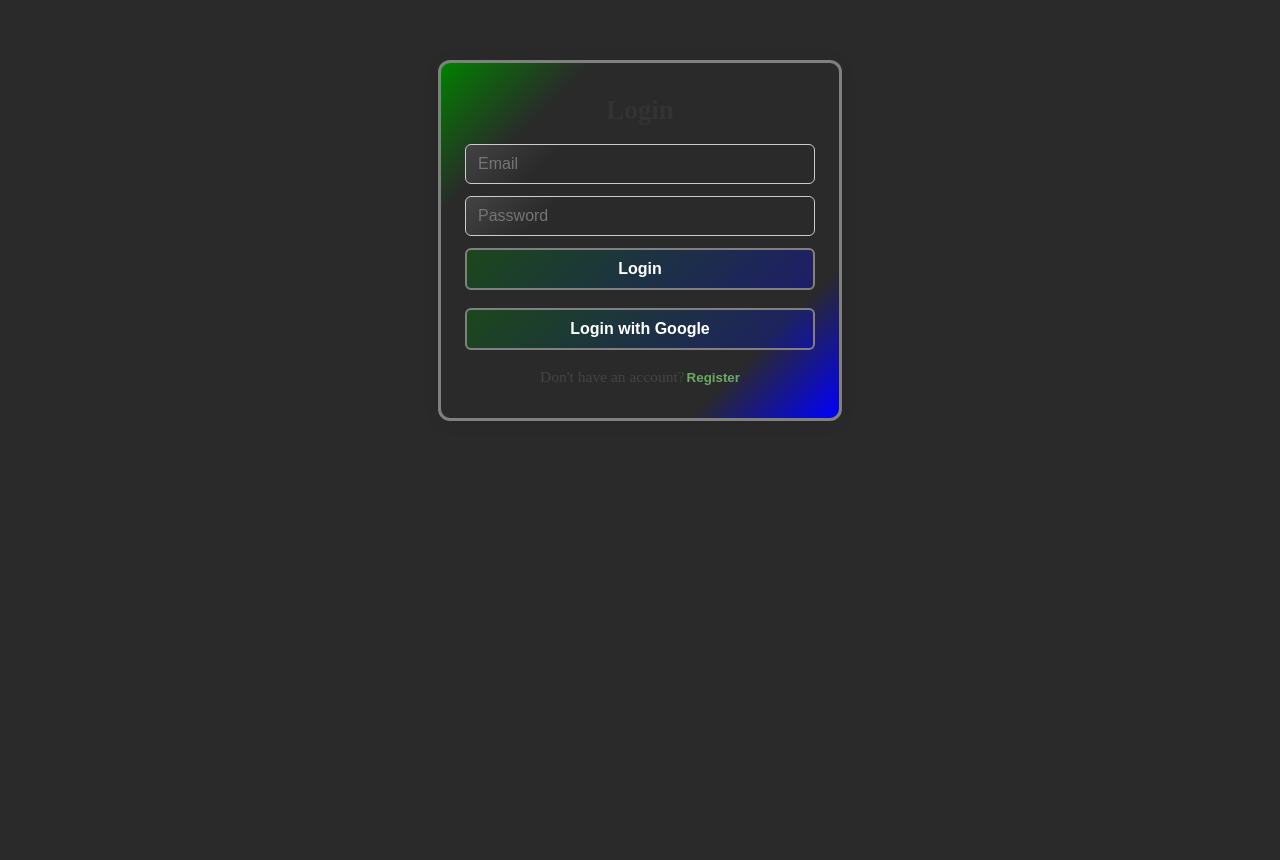
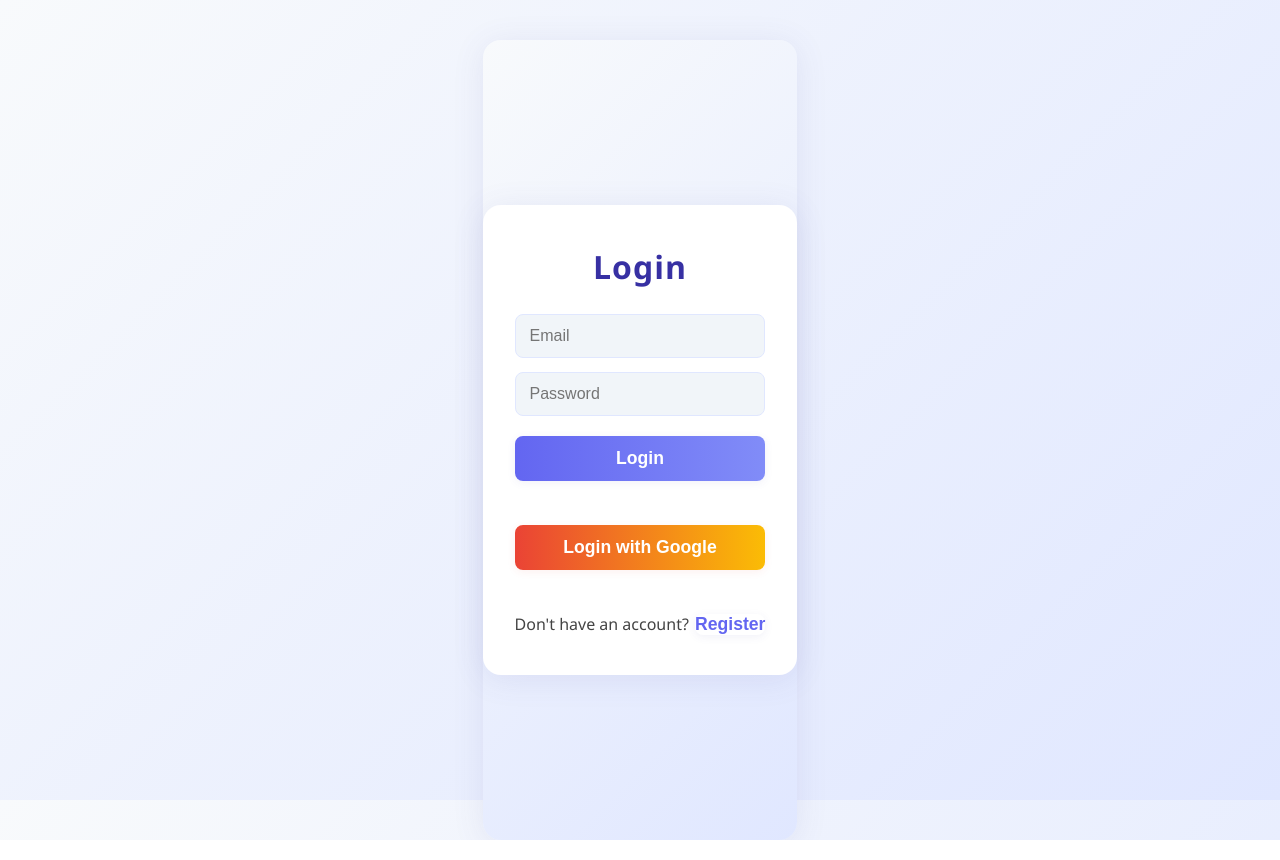
Before and after one commit to DhavalPhooski/Wordle, a React (Create React App) app: page / in a window 1280 px wide. Built offline with nearby package versions, Linux system fonts and the light colour scheme.

Commit message:
Refactor App and Login components for improved styling and functionality; add solo mode support in App.js, enhance login UI, and update RoomModule with local storage management for active rooms.

```diff
--- a/src/App.css
+++ b/src/App.css
@@ -1,149 +1,109 @@
-.App {
-  text-align: center;
+body {
+  background: linear-gradient(135deg, #f8fafc 0%, #e0e7ff 100%);
+  min-height: 100vh;
+  font-family: 'Segoe UI', 'Roboto', 'Arial', sans-serif;
 }
 
-.App-logo {
-  height: 40vmin;
-  pointer-events: none;
-}
-
-@media (prefers-reduced-motion: no-preference) {
-  .App-logo {
-    animation: App-logo-spin infinite 20s linear;
-  }
-}
-
-.App-header {
-  background-color: #282c34;
+.App {
   min-height: 100vh;
   display: flex;
   flex-direction: column;
   align-items: center;
-  justify-content: center;
-  font-size: calc(10px + 2vmin);
-  color: white;
+  justify-content: flex-start;
+  padding-top: 40px;
 }
 
-.App-link {
-  color: #61dafb;
+.grid-container {
+  background: #fff;
+  border-radius: 18px;
+  box-shadow: 0 4px 32px rgba(80, 80, 160, 0.10);
+  padding: 32px 24px 24px 24px;
+  margin: 32px auto 0 auto;
+  max-width: 420px;
+  min-width: 320px;
 }
 
-@keyframes App-logo-spin {
-  from {
-    transform: rotate(0deg);
-  }
-  to {
-    transform: rotate(360deg);
-  }
+.grid-row {
+  display: flex;
+  justify-content: center;
+  margin-bottom: 8px;
+}
+
+.grid-cell {
+  width: 48px;
+  height: 48px;
+  margin: 0 4px;
+  font-size: 2rem;
+  text-align: center;
+  border: 2px solid #e0e7ff;
+  border-radius: 8px;
+  background: #f1f5f9;
+  transition: border 0.2s, background 0.2s;
+  box-shadow: 0 2px 8px rgba(80, 80, 160, 0.04);
+}
+.grid-cell:focus {
+  border: 2px solid #6366f1;
+  background: #e0e7ff;
 }
 
 .cell-green {
-  position: relative;
-   background:linear-gradient(135deg,#000000,rgb(39, 93, 255));
-
-  color: white;
-  border: 2px solid rgb(6, 124, 6);
-  overflow: hidden;
-  animation: nila 2s ease-in forwards;
+  background: #0ae650 !important;
+  color: white !important;
+}
+.cell-yellow {
+  background: #c9b458 !important;
+  color: white !important;
+}
+.cell-gray {
+  background: #787c7e !important;
+  color: white !important;
 }
 
-
-.cell-yellow {
-   background:linear-gradient(135deg,#2a2a2a,rgba(4, 255, 4, 0.856));
-  color: white;
+button {
+  background: linear-gradient(90deg, #6366f1 0%, #818cf8 100%);
+  color: #fff;
+  border: none;
+  border-radius: 8px;
+  padding: 12px 28px;
+  font-size: 1.1rem;
+  font-weight: 600;
+  cursor: pointer;
+  box-shadow: 0 2px 8px rgba(80, 80, 160, 0.08);
+  margin: 8px 0;
+  transition: background 0.2s, box-shadow 0.2s, transform 0.1s;
 }
-.cell-gray {
-  background:linear-gradient(135deg,#2a2a2a,rgba(133, 133, 133, 0.856));
-  color: white;
+button:hover {
+  background: linear-gradient(90deg, #818cf8 0%, #6366f1 100%);
+  box-shadow: 0 4px 16px rgba(80, 80, 160, 0.16);
+  transform: translateY(-2px) scale(1.03);
 }
 
-/* Login form styles */
-.login-container {
-  max-width: 350px;
-  margin: 60px auto;
-  padding: 32px 24px;
-  background:linear-gradient(135deg,green,#2a2a2a,#2a2a2a,#2a2a2a,#2a2a2a,blue);
-  border:3px solid grey;
-  border-radius: 12px;
-  box-shadow: 0 2px 16px rgba(0,0,0,0.08);
-  display: flex;
-  flex-direction: column;
-  align-items: center;
+.login-container, .grid-container, .App > div {
+  box-shadow: 0 4px 32px rgba(80, 80, 160, 0.10);
+  border-radius: 18px;
 }
-.login-container h2 {
-  margin-bottom: 18px;
-  font-size: 1.7rem;
-  color: #333;
+
+h2, h3, strong {
+  color: #3730a3;
+  font-weight: 700;
 }
-.login-form {
-  width: 100%;
-  display: flex;
-  flex-direction: column;
-  gap: 12px;
-  margin-bottom: 18px;
+
+ul {
+  padding-left: 20px;
 }
-.login-form input {
-  padding: 10px 12px;
-  border: 1px solid #ccc;
-  color:white;
-  background: linear-gradient(135deg,rgb(67, 67, 67),#2a2a2a,#2a2a2a,#2a2a2a,#2a2a2a);
-  border-radius: 6px;
-  font-size: 1rem;
-  outline: none;
-  transition: border 0.2s;
-}
-.login-form input:focus {
-  border: 1.5px solid #6aaa64;
-}
-.login-form button {
-  padding: 10px 0;
-  border:2px solid grey;
-  background: linear-gradient(135deg,rgba(0, 128, 0, 0.342),rgba(0, 0, 255, 0.292));
-  color: #fff;
- border:2px solid grey;
-  border-radius: 6px;
-  font-size: 1rem;
-  font-weight: 600;
-  cursor: pointer;
-  transition: background 0.2s;
-}
-.login-form button:hover {
-   background: linear-gradient(135deg,green,rgba(0, 0, 0, 0),rgba(0, 0, 0, 0));
-}
-.google-btn {
-  width: 100%;
-  padding: 10px 0;
-  border:2px solid grey;
-  background: linear-gradient(135deg,rgba(0, 128, 0, 0.342),rgba(0, 0, 255, 0.292));
-  color: #fff;
-  border-radius: 6px;
-  font-size: 1rem;
-  font-weight: 600;
-  cursor: pointer;
-  margin-bottom: 10px;
-  transition: background 0.2s;
-}
-.google-btn:hover {
-     background: linear-gradient(135deg,rgba(0, 0, 0, 0),rgba(0, 0, 0, 0),#3367d6);
 
-}
-.login-toggle {
-  margin-top: 8px;
-  font-size: 0.97rem;
-  color: #444;
-}
-.login-toggle button {
-  background: none;
-  border: none;
-  color: #6aaa64;
-  font-weight: 600;
-  cursor: pointer;
-  padding: 0;
-  margin-left: 2px;
-}
 .login-error {
   color: #d32f2f;
   margin-bottom: 10px;
   font-size: 0.98rem;
   text-align: center;
 }
+
+::-webkit-scrollbar {
+  width: 8px;
+  background: #e0e7ff;
+}
+::-webkit-scrollbar-thumb {
+  background: #a5b4fc;
+  border-radius: 8px;
+}
--- a/src/App.js
+++ b/src/App.js
@@ -8,6 +8,7 @@ import RoomModule from './Components/RoomModule';
 
 function App() {
   const [session, setSession] = useState(null);
+  const [soloMode, setSoloMode] = useState(false);
 
   useEffect(() => {
     supabase.auth.getSession().then(({ data: { session } }) => {
@@ -29,11 +30,41 @@ function App() {
         <>
           <button
             style={{ position: 'absolute', top: 20, right: 20, padding: '8px 18px', background: '#d32f2f', color: '#fff', border: 'none', borderRadius: 6, fontWeight: 600, cursor: 'pointer', fontSize: '1rem' }}
-            onClick={async () => { await supabase.auth.signOut(); }}
+            onClick={async () => { await supabase.auth.signOut(); setSoloMode(false); }}
           >
             Logout
           </button>
-          <RoomModule user={session.user} />
+          {!soloMode && !localStorage.getItem('activeRoomId') ? (
+            <div style={{
+              background: '#fff',
+              borderRadius: 18,
+              boxShadow: '0 4px 32px rgba(80, 80, 160, 0.10)',
+              padding: '40px 32px 32px 32px',
+              margin: '48px auto 0 auto',
+              maxWidth: 420,
+              minWidth: 320,
+              display: 'flex',
+              flexDirection: 'column',
+              alignItems: 'center',
+              gap: 24
+            }}>
+              <h1 style={{ fontSize: '2.5rem', fontWeight: 800, color: '#3730a3', marginBottom: 8, letterSpacing: 1 }}>Wordle Multiplayer</h1>
+              <div style={{ fontSize: '1.2rem', color: '#6366f1', marginBottom: 24, textAlign: 'center', fontWeight: 500 }}>
+                Play solo or with friends!<br />Create a room, join a room, or challenge yourself.
+              </div>
+              <RoomModule user={session.user} />
+              <button
+                style={{ margin: '0 auto', width: '100%', maxWidth: 260, fontSize: '1.2rem', padding: '16px 0', borderRadius: 12, fontWeight: 700, background: 'linear-gradient(90deg, #6366f1 0%, #818cf8 100%)', boxShadow: '0 2px 8px rgba(80,80,160,0.08)' }}
+                onClick={() => setSoloMode(true)}
+              >
+                Play Solo
+              </button>
+            </div>
+          ) : soloMode ? (
+            <WordleGrid />
+          ) : (
+            <RoomModule user={session.user} />
+          )}
         </>
       ) : (
         <Login />
--- a/src/Components/Login.js
+++ b/src/Components/Login.js
@@ -36,15 +36,37 @@ function Login() {
   };
 
   return (
-    <div className="login-container">
-      <h2>{isRegister ? 'Register' : 'Login'}</h2>
-      <form onSubmit={handleEmailAuth} className="login-form">
+    <div style={{ minHeight: '100vh', display: 'flex', alignItems: 'center', justifyContent: 'center', background: 'linear-gradient(135deg, #f8fafc 0%, #e0e7ff 100%)' }}>
+      <div style={{
+        maxWidth: 370,
+        width: '100%',
+        background: '#fff',
+        borderRadius: 18,
+        boxShadow: '0 4px 32px rgba(80, 80, 160, 0.10)',
+        padding: '40px 32px 32px 32px',
+        display: 'flex',
+        flexDirection: 'column',
+        alignItems: 'center',
+        gap: 18
+      }}>
+        <h2 style={{ fontSize: '2rem', fontWeight: 800, color: '#3730a3', marginBottom: 8, letterSpacing: 1 }}>{isRegister ? 'Register' : 'Login'}</h2>
+        <form onSubmit={handleEmailAuth} style={{ width: '100%', display: 'flex', flexDirection: 'column', gap: 14, marginBottom: 10 }}>
           <input
             type="email"
             placeholder="Email"
             value={email}
             onChange={e => setEmail(e.target.value)}
             required
+            style={{
+              padding: '12px 14px',
+              border: '1.5px solid #e0e7ff',
+              borderRadius: 8,
+              fontSize: '1rem',
+              outline: 'none',
+              background: '#f1f5f9',
+              color: '#222',
+              transition: 'border 0.2s',
+            }}
           />
           <input
             type="password"
@@ -52,25 +74,63 @@ function Login() {
             value={password}
             onChange={e => setPassword(e.target.value)}
             required
+            style={{
+              padding: '12px 14px',
+              border: '1.5px solid #e0e7ff',
+              borderRadius: 8,
+              fontSize: '1rem',
+              outline: 'none',
+              background: '#f1f5f9',
+              color: '#222',
+              transition: 'border 0.2s',
+            }}
           />
-        <button type="submit">{isRegister ? 'Register' : 'Login'}</button>
+          <button type="submit" style={{
+            padding: '12px 0',
+            background: 'linear-gradient(90deg, #6366f1 0%, #818cf8 100%)',
+            color: '#fff',
+            border: 'none',
+            borderRadius: 8,
+            fontSize: '1.1rem',
+            fontWeight: 700,
+            cursor: 'pointer',
+            marginTop: 6,
+            boxShadow: '0 2px 8px rgba(80, 80, 160, 0.08)',
+            transition: 'background 0.2s, box-shadow 0.2s, transform 0.1s',
+          }}>
+            {isRegister ? 'Register' : 'Login'}
+          </button>
         </form>
-      {error && <div className="login-error">{error}</div>}
-      <button onClick={handleGoogleLogin} className="google-btn">
+        {error && <div style={{ color: '#d32f2f', marginBottom: 8, fontWeight: 500 }}>{error}</div>}
+        <button onClick={handleGoogleLogin} style={{
+          width: '100%',
+          padding: '12px 0',
+          background: 'linear-gradient(90deg, #ea4335 0%, #fbbc05 100%)',
+          color: '#fff',
+          border: 'none',
+          borderRadius: 8,
+          fontSize: '1.1rem',
+          fontWeight: 700,
+          cursor: 'pointer',
+          marginBottom: 10,
+          boxShadow: '0 2px 8px rgba(234,67,53,0.08)',
+          transition: 'background 0.2s, box-shadow 0.2s, transform 0.1s',
+        }}>
           Login with Google
         </button>
-      <div className="login-toggle">
+        <div style={{ marginTop: 8, fontSize: '1rem', color: '#444', fontWeight: 500 }}>
           {isRegister ? (
             <span>
-            Already have an account?
-            <button type="button" onClick={() => setIsRegister(false)}>Login</button>
+              Already have an account?{' '}
+              <button type="button" onClick={() => setIsRegister(false)} style={{ background: 'none', border: 'none', color: '#6366f1', fontWeight: 700, cursor: 'pointer', padding: 0, marginLeft: 2 }}>Login</button>
             </span>
           ) : (
             <span>
-            Don&apos;t have an account?
-            <button type="button" onClick={() => setIsRegister(true)}>Register</button>
+              Don&apos;t have an account?{' '}
+              <button type="button" onClick={() => setIsRegister(true)} style={{ background: 'none', border: 'none', color: '#6366f1', fontWeight: 700, cursor: 'pointer', padding: 0, marginLeft: 2 }}>Register</button>
             </span>
           )}
+        </div>
       </div>
     </div>
   );
```
Also changed, not shown: src/Components/RoomModule.js (+74 -6 lines). Lines whose indentation alone changed are shown as unchanged.
